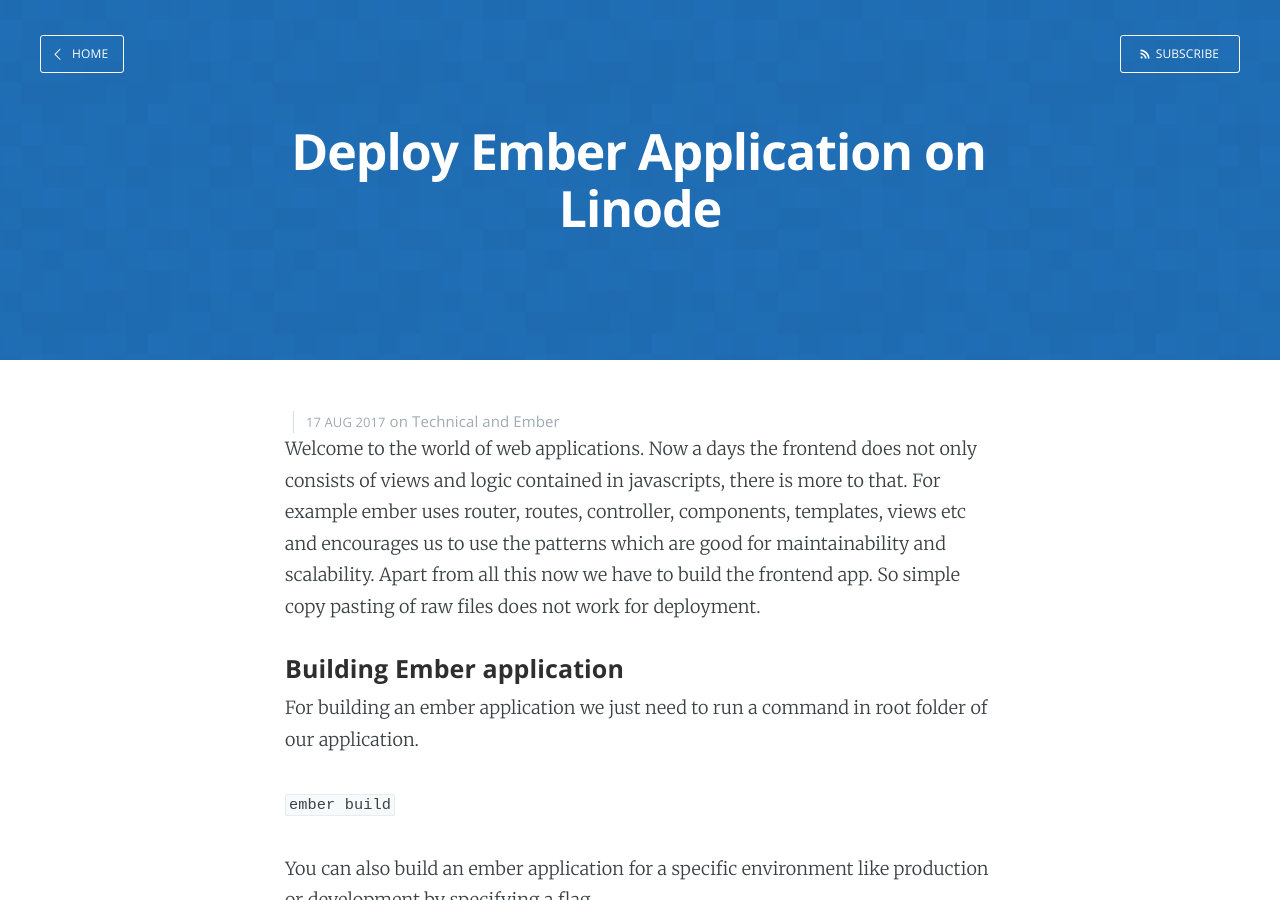
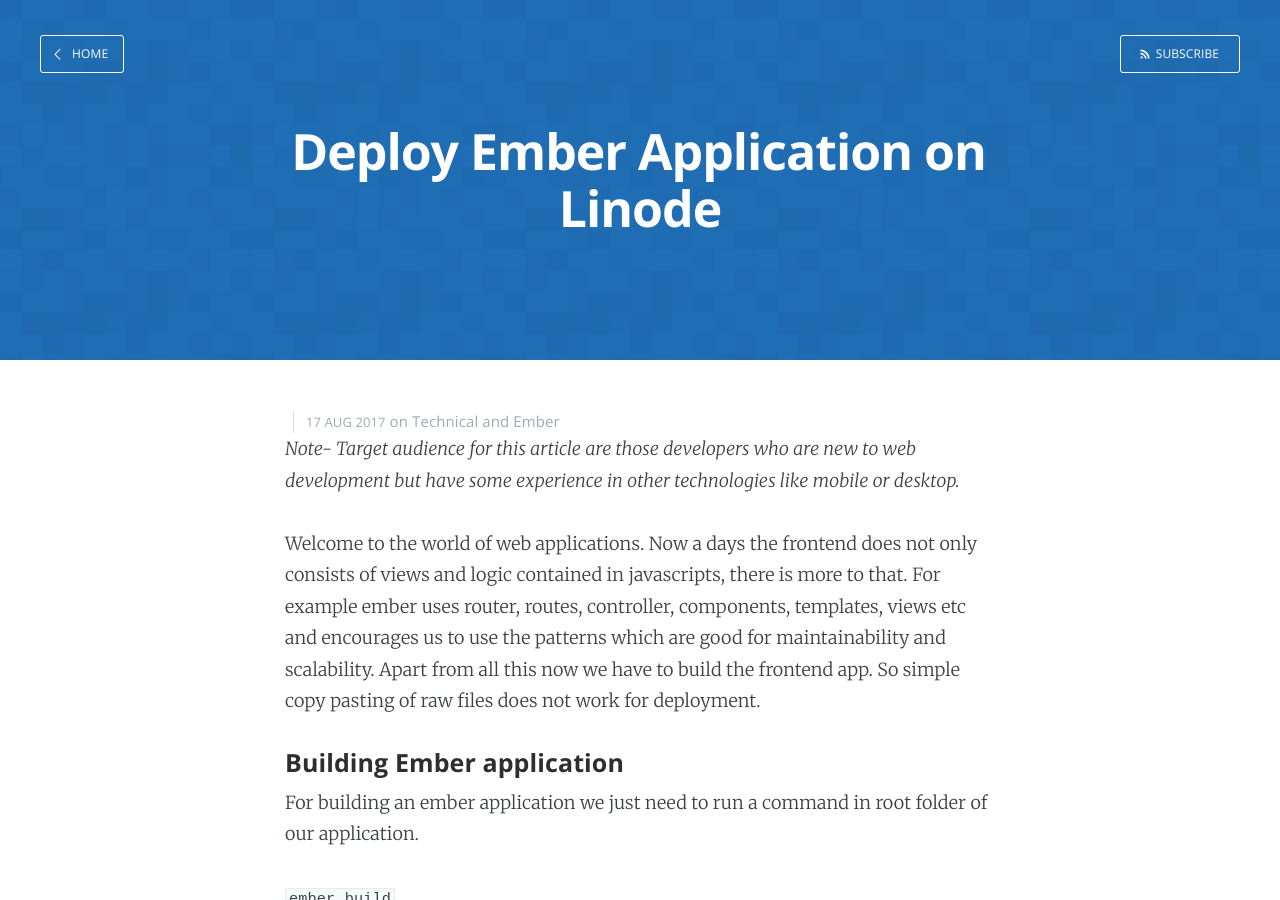
Before and after one commit to moldedbits/moldedbits.github.io, a Jekyll site: the page built from _posts/2017-08-17-Ember- Deploy Ember Application on Linode.md, in a window 1280 px wide and 900 px high. Built offline with Jekyll 4.4.1, drawn with Linux system fonts in a browser that asks for light colours; comment, search, counter and statistics services are not loaded; some of the changed text lies outside the part shown.

Commit message:
added note and useful links

````diff
--- a/_posts/2017-08-17-Ember- Deploy Ember Application on Linode.md
+++ b/_posts/2017-08-17-Ember- Deploy Ember Application on Linode.md
@@ -5,6 +5,7 @@
 author: shubham
 categories: Technical Ember
 ---
+*Note- Target audience for this article are those developers who are new to web development but have some experience in other technologies like mobile or desktop.*
 
 Welcome to the world of web applications. Now a days the frontend does not only consists of views and logic contained in javascripts, there is more to that. For example ember uses router, routes, controller, components, templates, views etc and encourages us to use the patterns which are good for maintainability and scalability. Apart from all this now we have to build the frontend app. So simple copy pasting of raw files does not work for deployment.
 
@@ -136,3 +137,7 @@
  ```sudo service apache2 restart```
 
 Congratulations on deploying your first ember website. May the force be with you.
+
+#### Useful links
+<https://www.linode.com/docs/websites/hosting-a-website>
+<https://guides.emberjs.com/v2.14.0/tutorial/deploying/>
````
